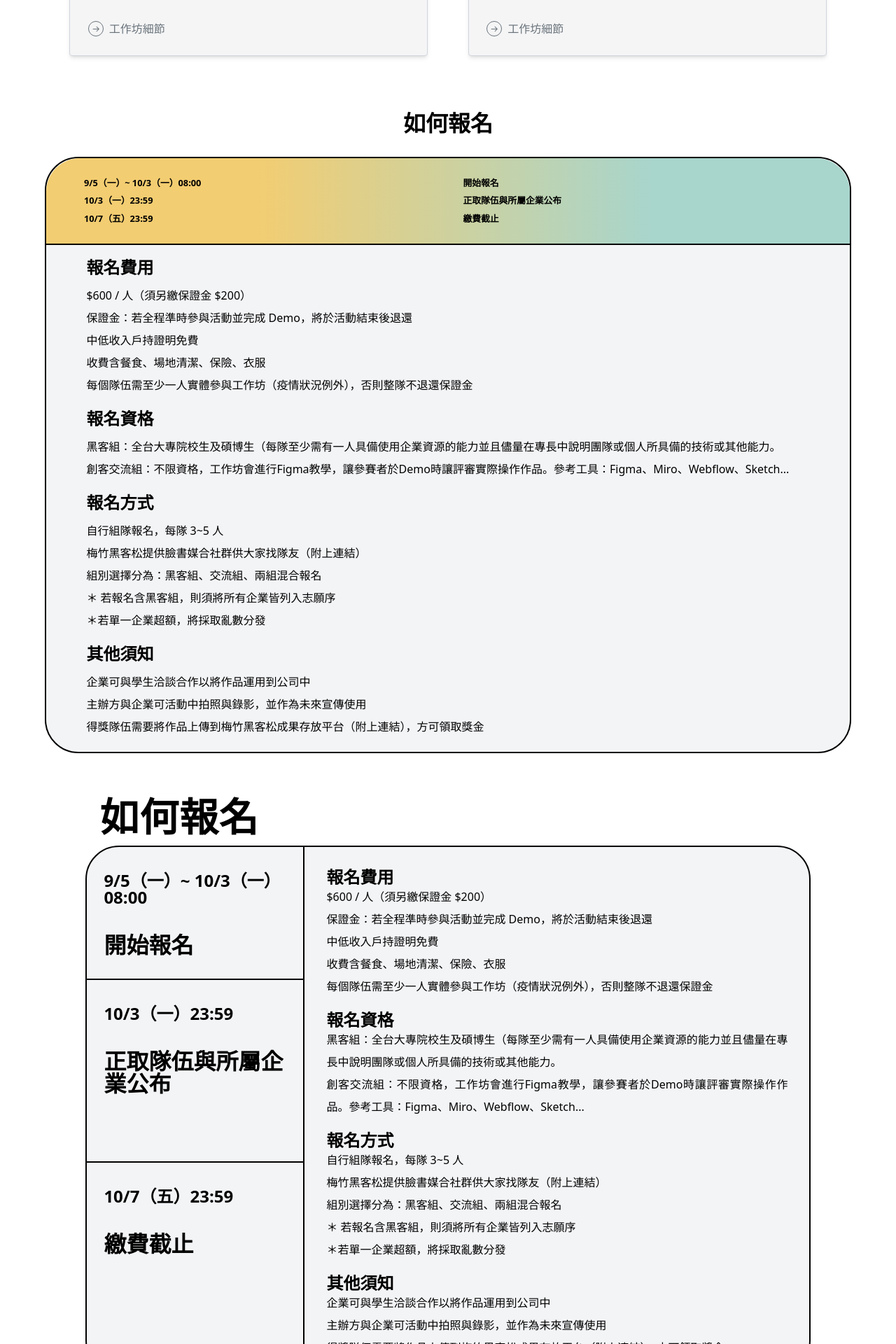
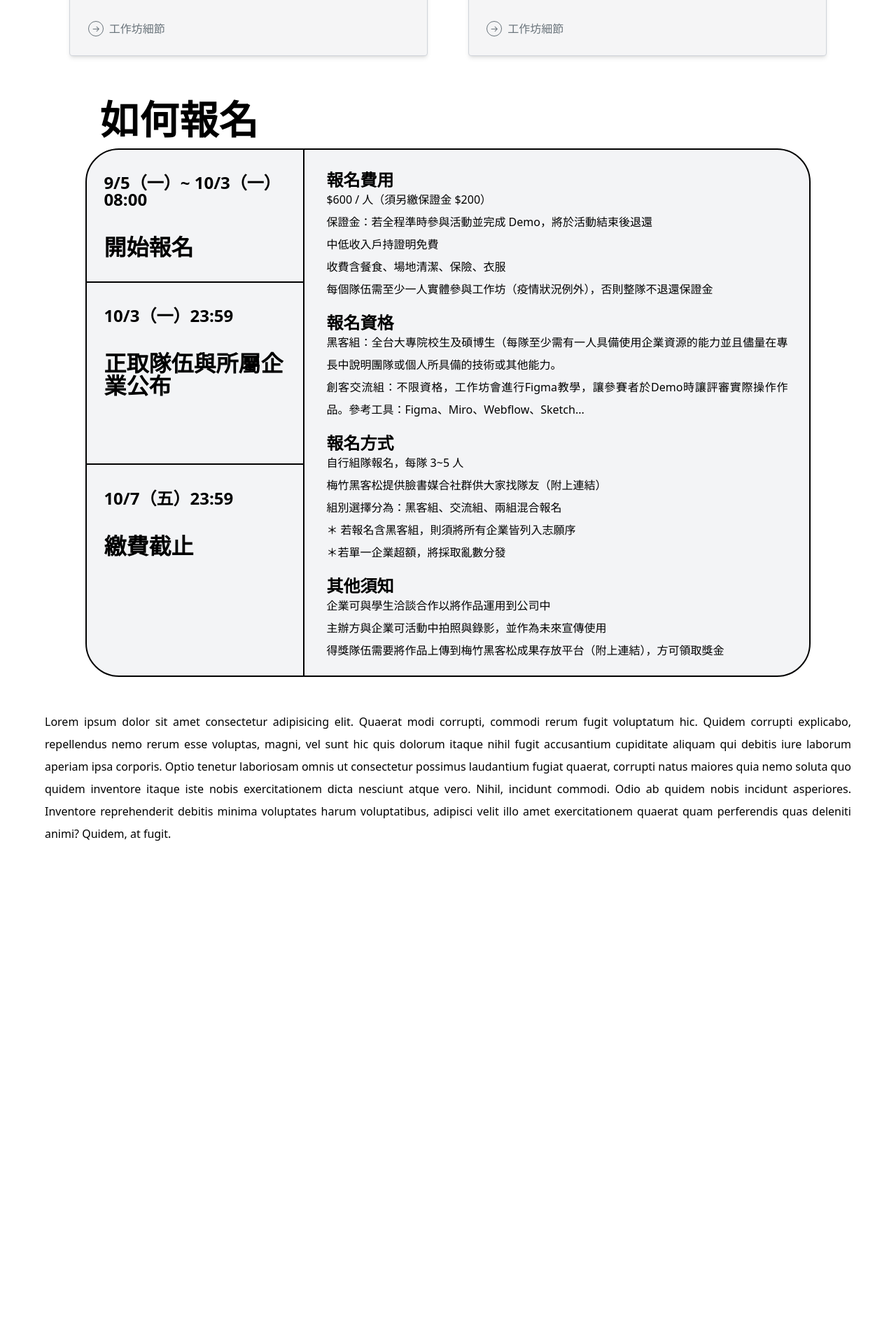
Before and after one commit to Official-Meichu-Hackathon/2023-singup, a Next.js app: page / in a window 1280 px wide. Shown: the part 1760-3680 px from the top of the page at 70% size. After the commit the page ends 2967 px from the top, so only its background shows below. Built offline with nearby package versions, Linux system fonts and the light colour scheme.

Commit message:
feat: add margin between to other component

```diff
--- a/components/Sign-in.jsx
+++ b/components/Sign-in.jsx
@@ -6,7 +6,7 @@ const Sign_in = () =>{
 
     return(
         <>
-        <div className = "w-[90vw] m-auto my-12">
+        <div className = "mx-[2.5%] m-auto my-12 block md:hidden">
             <div className = 'flex w-full my-8'>
                 <h4 className = 'w-fit m-auto'>如何報名</h4>
             </div>
@@ -48,7 +48,8 @@ const Sign_in = () =>{
                 </div>
             </div>
         </div>
-        <div className ='mx-[5%] hidden md:block'>
+
+        <div className ='mx-[5%] my-12 hidden md:block'>
             <h2 className = 'ml-[2%]'>如何報名</h2>
             <div className = 'w-full h-fit bg-gray-100 rounded-[3rem] flex border-2 border-black'>
                 <div className="w-[30%] ">
```
